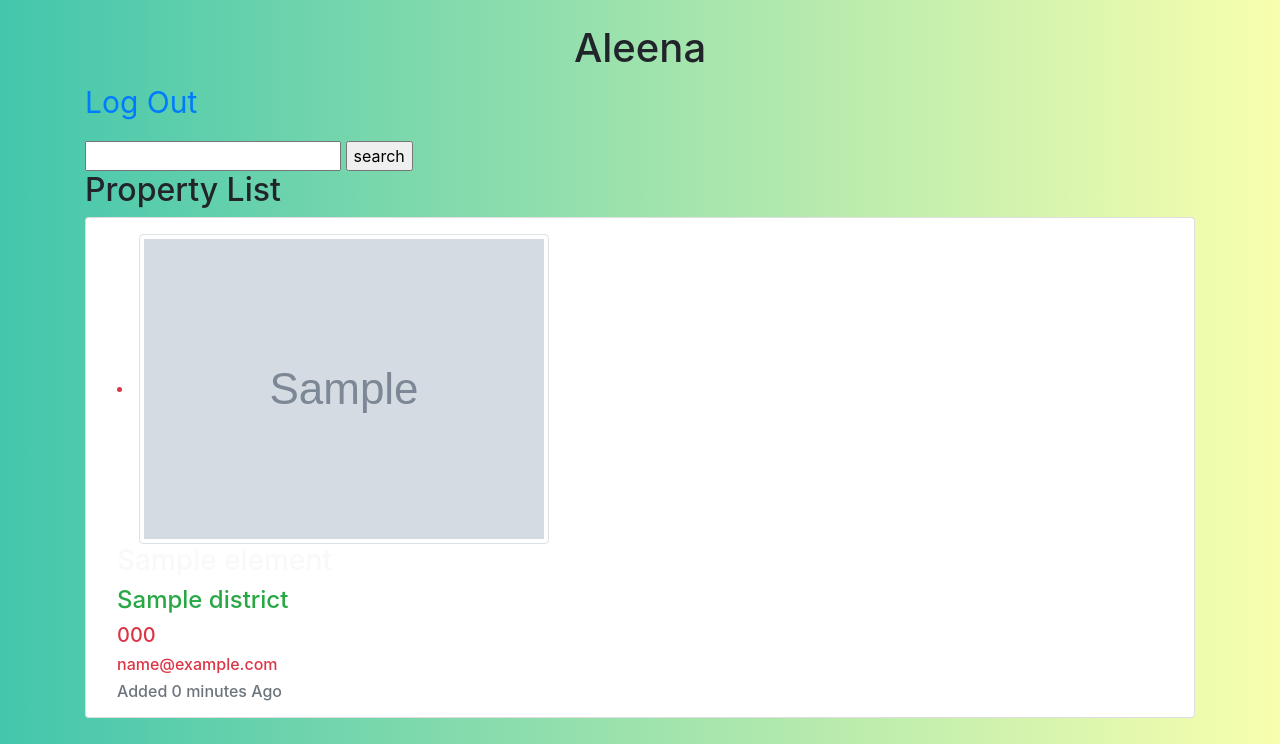
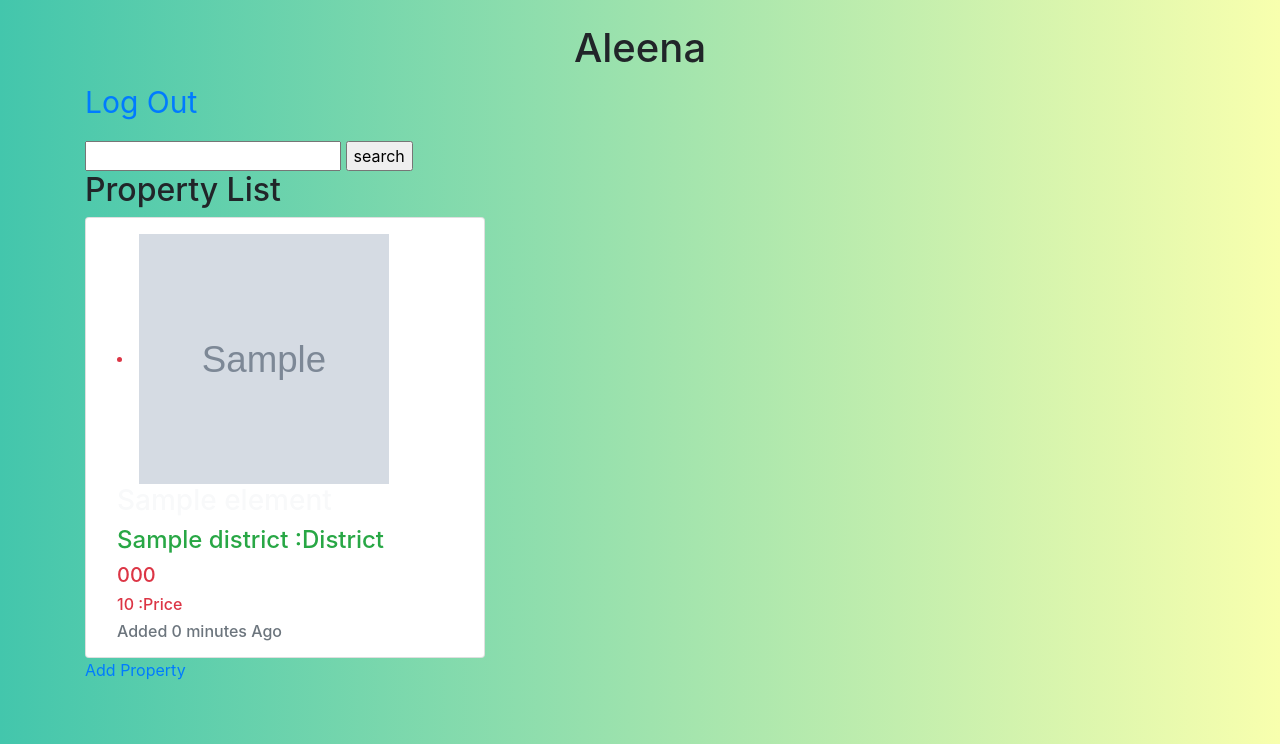
Before and after one commit to AleenaShibu/new_real_estate, a Django app: template templates/home.html in a window 1280 px wide. Shown: the part 56-800 px from the top of the page. Run offline with Django 3.2, Linux system fonts and the light colour scheme; a user stored in the database is signed in; tables that the repository leaves empty hold one stand-in row (values such as "Sample post"); the template is opened without the code that fills it: most values are stand-ins (such as "Sample title", 1, 10 or a date in 2020); grey boxes marked "Sample" are stand-in pictures; some libraries are stand-ins or nearby versions.

Commit message:
added created time and price  in home page

```diff
--- a/realestate/settings.py
+++ b/realestate/settings.py
@@ -29,9 +29,6 @@ ALLOWED_HOSTS = ['*']
 
 
 
-ACCOUNT_EMAIL_REQUIRED =True
-ACCOUNT_USERNAME_REQUIRED = False
-
 # Application definition
 
 INSTALLED_APPS = [
@@ -54,7 +51,7 @@ INSTALLED_APPS = [
     'allauth.socialaccount',
    # ... include the providers you want to enable:
 
-    'allauth.socialaccount.providers.google',
+    'allauth.socialaccount.providers.github',
 
     #local
     'realtors.apps.RealtorsConfig',
--- a/realtors/views.py
+++ b/realtors/views.py
@@ -19,7 +19,7 @@ class PropertyDetailView( DetailView):
 class AddPropertyView(CreateView):
 	model = Realtor
 	template_name ='addproperty.html'
-	fields = ['owner_name','description','email','photo','phone','district',]
+	fields = ['owner_name','description','email','photo','phone','district','price',]
 
 	def form_valid(self, form):
 		form.instance.owner_name = self.request.user
@@ -41,7 +41,7 @@ class DeletePropertyView(LoginRequiredMixin,UserPassesTestMixin,DeleteView):
 class EditPropertyView(LoginRequiredMixin,UserPassesTestMixin,UpdateView):
 	model = Realtor
 	template_name = 'edit.html'
-	fields = ['owner_name','description','email','photo','phone','district',]
+	fields = ['owner_name','description','email','photo','phone','district','price',]
 
 
 	def test_func(self):
--- a/templates/home.html
+++ b/templates/home.html
@@ -1,7 +1,7 @@
 
 {% extends 'base.html' %}
+
 {% load static %}
-{% block title %} | Welcome {% endblock %}
 
 {% block body %}
   {% if user.is_authenticated %}
@@ -16,18 +16,19 @@
 </form>
   <h2>Property List</h2>
   {% for element in object_list %}
-   <div class="card md-2 mt-2">
-    <div clas="card-body">
+   <div class="card" style="width: 25rem;" "height: 30rem;">
+      <div clas="card-body">
        <a class = "card-link text-danger text-danger "
    href="{% url 'detail' element.id %}">
 <div class="container m-3">
   <li class="lisit-inline-item">
-       <img src="{{ element.photo.url }}" class="img-fluid img-thumbnail"alt="{{ element.type }}">
+       <img src="{{ element.photo.url }}"  alt="image"  height="250" width="250">
      <h3 class="text-light">{{ element.owner_name}}</h3>
-     <h4 class="text-success">{{ element.district }}</h4>
+     <h4 class="text-success">{{ element.district }} :District</h4>
      <h5>{{ element.phone }}</h5>
-     <h6>{{ element.email }}</h6>
-       <h6 class="text-muted" > Added {{ element.created_at|timesince }} Ago</h6>
+     <h6>{{ element.price }} :Price</h6>
+       <h6 class="text-muted" > Added {{ element.created_date|timesince }} Ago</h6>
+
 
    </li>
  </div>
@@ -38,8 +39,12 @@
      {% endfor %}
   {% else %}
   <p>You are not logged in</p>
-  <p><a href="{% url 'signup' %}">Sign Up</a></p>
+  <p><a href="{% url 'login' %}">Add Property</a></p>
+<p><a href="{% url 'signup' %}">Sign Up</a></p>
 <p><a href="{% url 'login' %}">Log In </a></p>
-{% endif %}
+ {% endif %}
+
+
+     <a href="{% url 'addproperty' %}">Add Property</a>
 
 {% endblock body %}
--- a/users/admin.py
+++ b/users/admin.py
@@ -9,7 +9,7 @@ class CustomUserAdmin(UserAdmin):
 	model = CustomUser
 	add_form = CustomUserCreationForm
 	form = CustomUserChangeForm
-	list_display = ['email','username']
+	list_display = ['email','username',]
 	fieldsets = UserAdmin.fieldsets + (
 										 (None,
 										 {'fields':('category','mob_num',)}
--- a/users/forms.py
+++ b/users/forms.py
@@ -8,7 +8,7 @@ class CustomUserCreationForm(UserCreationForm):
 	class Meta(UserCreationForm.Meta):
 		model = CustomUser
 		#fields = UserCreationForm.Meta.fields + ('age',)
-		fields = ('username','email','age')
+		fields = ('username','email','age',)
 
 
 class CustomUserChangeForm(UserChangeForm):
@@ -16,4 +16,4 @@ class CustomUserChangeForm(UserChangeForm):
     class Meta:
         model = CustomUser
         #fields = UserChangeForm.Meta.fields
-        fields = ('username','email','age')
+        fields = ('username','email','age',)
```
Also changed, not shown: realtors/models.py (+20 -20 lines), db.sqlite3, realtors/migrations/0008_auto_20191011_0638.py (added), realtors/migrations/0009_auto_20191011_0656.py (added).
